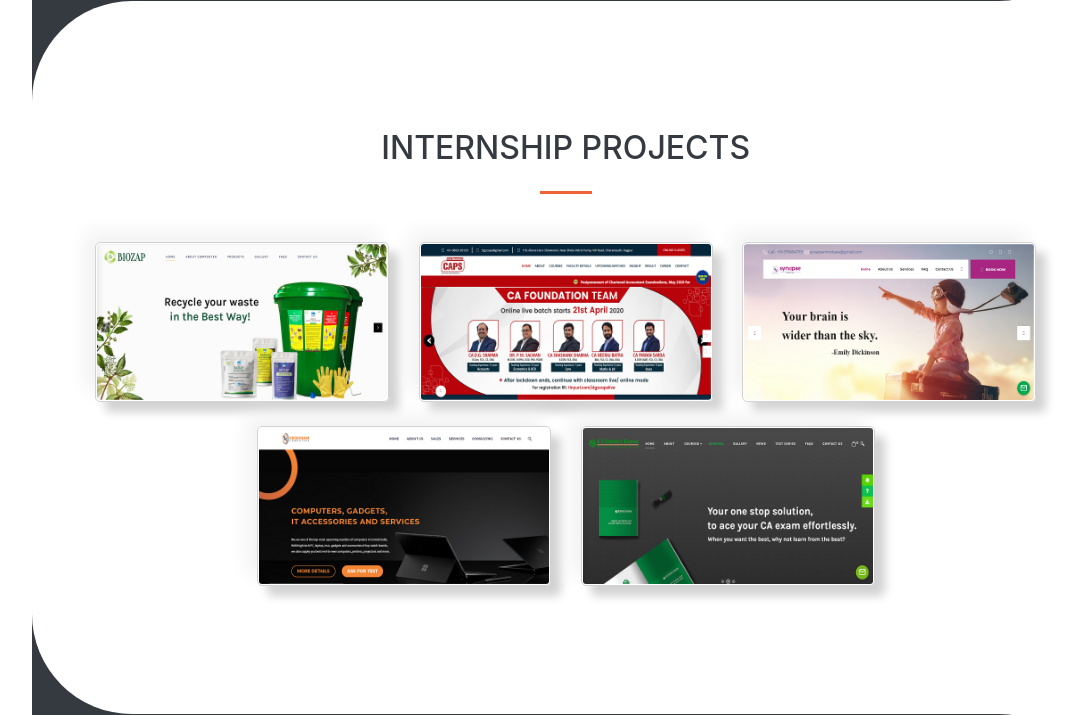
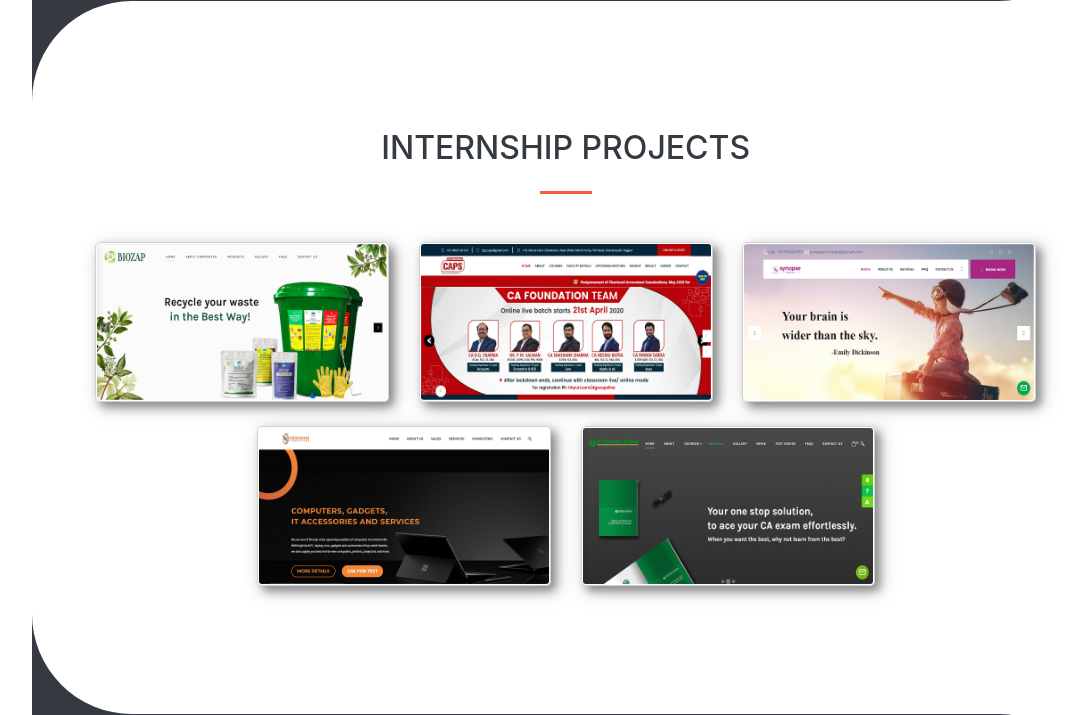
Before and after one commit to harsh3877/portfolio, a PHP site: page / in a window 1280 px wide. Shown: the part 3091-3806 px from the top of the page, without its empty margins (181-1262 px from the left). Run offline with PHP 8.4, Linux system fonts and the light colour scheme; some web fonts are replaced.

Commit message:
Update Css.css

```diff
--- a/css/Css.css
+++ b/css/Css.css
@@ -135,7 +135,7 @@ box-shadow:  7px 7px 10px rgb(0 0 0 / 70%), -7px -7px 20px rgb(0 0 0 / 30%);
 	border:1px solid #d2d2d2;
 	border-radius: 5px;
 	padding:1px;
-	box-shadow:  10px 10px 10px #d2d2d2, -10px -10px 20px #f2f2f2;
+	box-shadow:  5px 5px 10px rgb(100 100 100 / 70%), 5px 5px 20px rgb(100 100 100 / 30%);
 	transition: .4s;
  }
 
```
